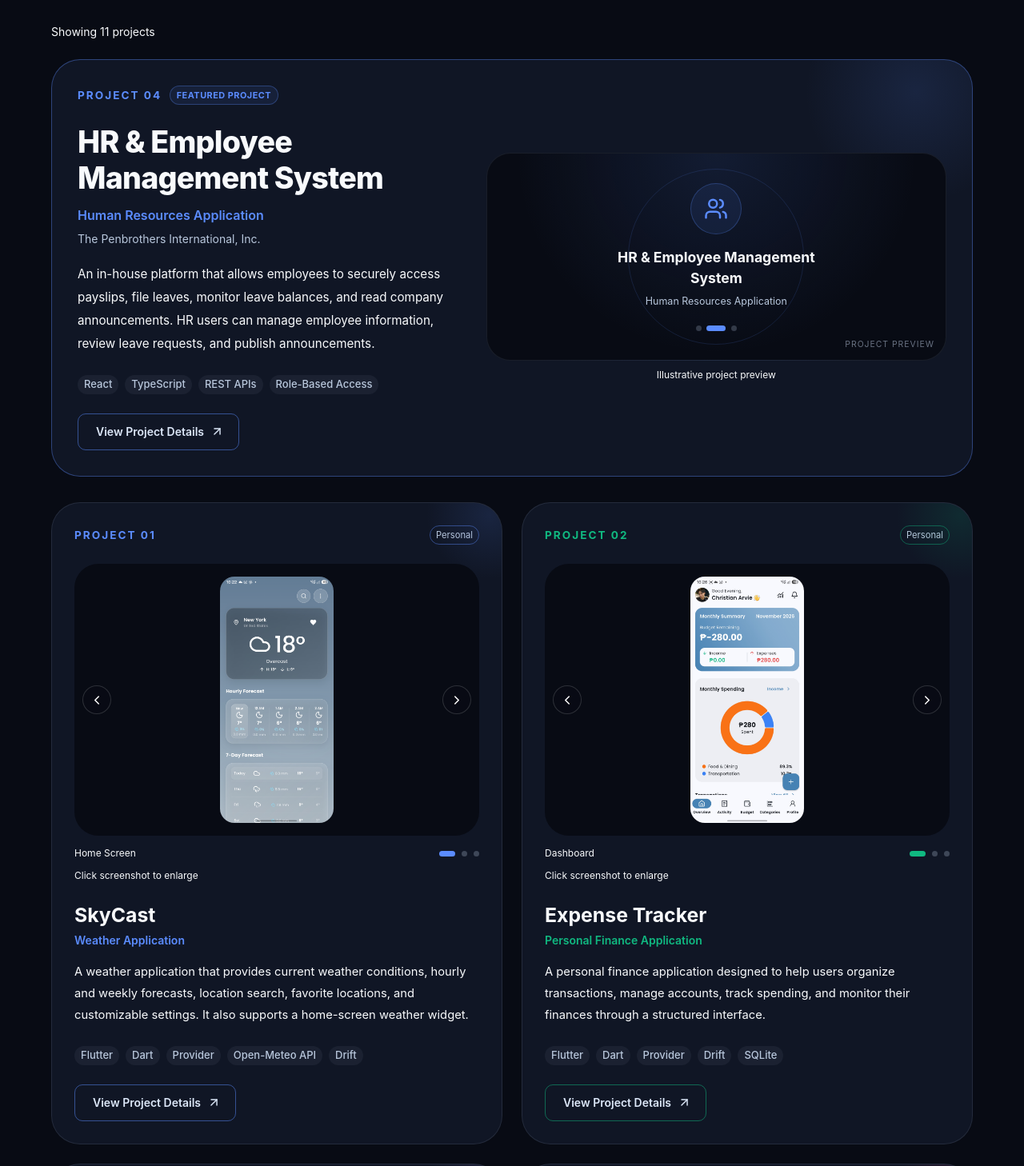
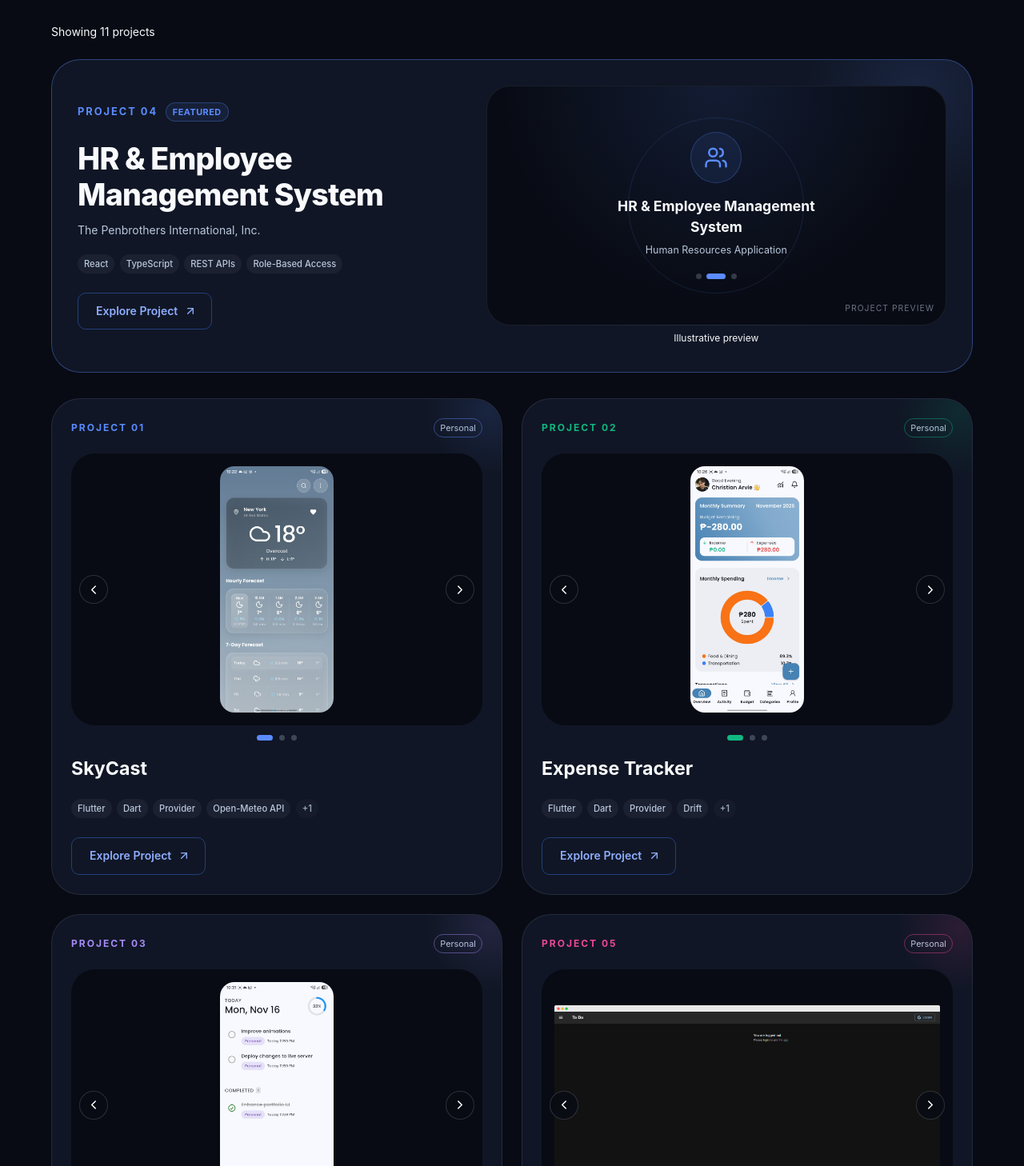
Before and after one commit to arvieguadiz/arvie-portfolio, a React (Vite) app: page / in a window 1280 px wide. Shown: the part 3252-4710 px from the top of the page at 80% size. Built offline with nearby package versions, Linux system fonts and the light colour scheme.

Commit message:
Reworked Projects cards UI

```diff
--- a/src/sections/components/FeaturedProjectCard.tsx
+++ b/src/sections/components/FeaturedProjectCard.tsx
@@ -18,6 +18,9 @@ function FeaturedProjectCard({ project }: Props) {
 
   const screenshots = project.screenshots ?? [];
   const details = projectDetails[project.name];
+  const displayedTechnologies = project.technologies.slice(0, 4);
+  const remainingTechnologies =
+    project.technologies.length - displayedTechnologies.length;
 
   const openScreenshotFromDetails = (screenshotIndex: number) => {
     setActiveScreenshot(screenshotIndex);
@@ -37,7 +40,7 @@ function FeaturedProjectCard({ project }: Props) {
           position: "relative",
           display: "grid",
           gridTemplateColumns: { xs: "1fr", md: "0.9fr 1.1fr" },
-          gap: { xs: 4, md: 5 },
+          gap: { xs: 3, md: 5 },
           alignItems: "center",
           p: { xs: 2.5, md: 4 },
           border: "1px solid",
@@ -79,7 +82,7 @@ function FeaturedProjectCard({ project }: Props) {
             <Typography
               sx={{
                 color: project.accent,
-                fontSize: "0.85rem",
+                fontSize: "0.8rem",
                 fontWeight: 700,
                 letterSpacing: 2,
               }}
@@ -88,7 +91,7 @@ function FeaturedProjectCard({ project }: Props) {
             </Typography>
 
             <Chip
-              label="FEATURED PROJECT"
+              label="FEATURED"
               size="small"
               sx={{
                 backgroundColor: `${project.accent}18`,
@@ -114,42 +117,21 @@ function FeaturedProjectCard({ project }: Props) {
             {project.name}
           </Typography>
 
-          <Typography
-            sx={{
-              color: project.accent,
-              fontWeight: 600,
-              mb: 1,
-            }}
-          >
-            {project.category}
-          </Typography>
-
           {project.organization && (
             <Typography variant="body2" sx={{ color: "#B8C7DC", mb: 2.5 }}>
               {project.organization}
             </Typography>
           )}
 
-          <Typography
-            color="text.secondary"
-            sx={{
-              fontSize: "0.95rem",
-              lineHeight: 1.9,
-              mb: 3,
-            }}
-          >
-            {project.description}
-          </Typography>
-
           <Box
             sx={{
               display: "flex",
               flexWrap: "wrap",
-              gap: 1,
-              mb: 3,
+              gap: 0.8,
+              mt: "auto",
             }}
           >
-            {project.technologies.map((technology) => (
+            {displayedTechnologies.map((technology) => (
               <Chip
                 key={technology}
                 label={technology}
@@ -159,27 +141,40 @@ function FeaturedProjectCard({ project }: Props) {
                   color: "#B8C7DC",
                   fontWeight: 500,
                   borderRadius: 1.5,
+                  fontSize: "0.7rem",
                 }}
               />
             ))}
+
+            {remainingTechnologies > 0 && (
+              <Chip
+                label={`+${remainingTechnologies}`}
+                size="small"
+                sx={{
+                  backgroundColor: "rgba(148, 163, 184, 0.04)",
+                  color: "text.secondary",
+                  fontWeight: 600,
+                  fontSize: "0.7rem",
+                }}
+              />
+            )}
           </Box>
 
           <Button
             variant="outlined"
             onClick={() => setDetailsOpen(true)}
-            endIcon={<ArrowUpRight size={17} />}
+            endIcon={<ArrowUpRight size={16} />}
             sx={{
-              borderColor: `${project.accent}80`,
-              color: "#DCE7F8",
-              transition: "all 0.25s ease",
+              alignSelf: "flex-start",
+              mt: 3,
+              color: "#8EAEFF",
               "&:hover": {
-                borderColor: project.accent,
-                backgroundColor: `${project.accent}12`,
-                transform: "translateY(-2px)",
+                backgroundColor: "transparent",
+                color: "#B8C7DC",
               },
             }}
           >
-            View Project Details
+            Explore Project
           </Button>
         </Box>
 
@@ -206,9 +201,9 @@ function FeaturedProjectCard({ project }: Props) {
               <Typography
                 variant="caption"
                 color="text.secondary"
-                sx={{ display: "block", mt: 1, textAlign: "center" }}
+                sx={{ display: "block", mt: 0.8, textAlign: "center" }}
               >
-                Illustrative project preview
+                Illustrative preview
               </Typography>
             </>
           )}
--- a/src/sections/components/ProjectCard.tsx
+++ b/src/sections/components/ProjectCard.tsx
@@ -18,6 +18,9 @@ function ProjectCard({ project, index }: Props) {
 
   const screenshots = project.screenshots ?? [];
   const details = projectDetails[project.name];
+  const displayedTechnologies = project.technologies.slice(0, 4);
+  const remainingTechnologies =
+    project.technologies.length - displayedTechnologies.length;
 
   const openScreenshotFromDetails = (screenshotIndex: number) => {
     setActiveScreenshot(screenshotIndex);
@@ -37,7 +40,7 @@ function ProjectCard({ project, index }: Props) {
           position: "relative",
           display: "flex",
           flexDirection: "column",
-          p: { xs: 2.5, md: 3.5 },
+          p: { xs: 2.5, md: 3 },
           border: "1px solid",
           borderColor: "divider",
           borderRadius: 3,
@@ -64,26 +67,27 @@ function ProjectCard({ project, index }: Props) {
           }}
         />
 
+        {/* Project header */}
         <Box
           sx={{
             display: "flex",
             justifyContent: "space-between",
             alignItems: "center",
-            flexWrap: "wrap",
             gap: 1,
-            mb: 3,
+            mb: 2.5,
           }}
         >
           <Typography
             sx={{
               color: project.accent,
-              fontSize: "0.85rem",
+              fontSize: "0.75rem",
               fontWeight: 700,
               letterSpacing: 2,
             }}
           >
             PROJECT {project.number}
           </Typography>
+
           <Chip
             label={project.group}
             size="small"
@@ -91,12 +95,13 @@ function ProjectCard({ project, index }: Props) {
             sx={{
               borderColor: `${project.accent}70`,
               color: "#B8C7DC",
-              fontSize: "0.7rem",
+              fontSize: "0.68rem",
             }}
           />
         </Box>
 
-        <Box sx={{ mb: 3 }}>
+        {/* Project preview */}
+        <Box sx={{ mb: 2.5 }}>
           {screenshots.length > 0 ? (
             <ScreenshotGallery
               project={project}
@@ -111,51 +116,46 @@ function ProjectCard({ project, index }: Props) {
               <Typography
                 variant="caption"
                 color="text.secondary"
-                sx={{ display: "block", mt: 1 }}
+                sx={{ display: "block", mt: 0.8, textAlign: "center" }}
               >
-                Illustrative project preview
+                Illustrative preview
               </Typography>
             </>
           )}
         </Box>
 
+        {/* Project title */}
         <Box sx={{ mb: 2 }}>
           <Typography
             variant="h4"
             component="h3"
             sx={{
               fontWeight: 700,
-              mb: 0.8,
-              fontSize: { xs: "1.35rem", md: "1.55rem" },
+              mb: 0.7,
+              fontSize: { xs: "1.3rem", md: "1.45rem" },
+              lineHeight: 1.35,
             }}
           >
             {project.name}
           </Typography>
-          <Typography
-            variant="body2"
-            sx={{ color: project.accent, fontWeight: 600 }}
-          >
-            {project.category}
-          </Typography>
+
           {project.organization && (
-            <Typography
-              variant="caption"
-              sx={{ display: "block", color: "#B8C7DC", mt: 0.7 }}
-            >
+            <Typography variant="caption" sx={{ color: "#B8C7DC" }}>
               {project.organization}
             </Typography>
           )}
         </Box>
 
-        <Typography
-          color="text.secondary"
-          sx={{ fontSize: "0.92rem", lineHeight: 1.85, mb: 3 }}
+        {/* Technologies */}
+        <Box
+          sx={{
+            display: "flex",
+            flexWrap: "wrap",
+            gap: 0.8,
+            mt: "auto",
+          }}
         >
-          {project.description}
-        </Typography>
-
-        <Box sx={{ display: "flex", flexWrap: "wrap", gap: 1, mt: "auto" }}>
-          {project.technologies.map((technology) => (
+          {displayedTechnologies.map((technology) => (
             <Chip
               key={technology}
               label={technology}
@@ -165,27 +165,41 @@ function ProjectCard({ project, index }: Props) {
                 color: "#B8C7DC",
                 fontWeight: 500,
                 borderRadius: 1.5,
+                fontSize: "0.7rem",
               }}
             />
           ))}
+
+          {remainingTechnologies > 0 && (
+            <Chip
+              label={`+${remainingTechnologies}`}
+              size="small"
+              sx={{
+                backgroundColor: "rgba(148, 163, 184, 0.04)",
+                color: "text.secondary",
+                fontWeight: 600,
+                fontSize: "0.7rem",
+              }}
+            />
+          )}
         </Box>
 
+        {/* Details action */}
         <Button
           variant="outlined"
           onClick={() => setDetailsOpen(true)}
-          endIcon={<ArrowUpRight size={17} />}
+          endIcon={<ArrowUpRight size={16} />}
           sx={{
             alignSelf: "flex-start",
             mt: 3,
-            borderColor: `${project.accent}80`,
-            color: "#DCE7F8",
+            color: "#8EAEFF",
             "&:hover": {
-              borderColor: project.accent,
-              backgroundColor: `${project.accent}12`,
+              backgroundColor: "transparent",
+              color: "#B8C7DC",
             },
           }}
         >
-          View Project Details
+          Explore Project
         </Button>
       </Box>
 
--- a/src/sections/components/ProjectVisual.tsx
+++ b/src/sections/components/ProjectVisual.tsx
@@ -32,7 +32,7 @@ function ProjectVisual({ project }: Props) {
   return (
     <Box
       sx={{
-        height: { xs: 230, sm: 260 },
+        height: { xs: 250, sm: 300 },
         borderRadius: 2.5,
         background:
           "radial-gradient(circle at 50% 0%, rgba(91,140,255,0.13), transparent 65%), #080B14",
--- a/src/sections/components/ScreenshotGallery.tsx
+++ b/src/sections/components/ScreenshotGallery.tsx
@@ -94,15 +94,10 @@ function ScreenshotGallery({
 
       <Box
         sx={{
-          display: "flex",
-          justifyContent: "space-between",
-          alignItems: "center",
+          justifyItems: "center",
           mt: 1.5,
         }}
       >
-        <Typography variant="caption" color="text.secondary">
-          {activeScreenshot.label}
-        </Typography>
         <Box sx={{ display: "flex", alignItems: "center", gap: 1 }}>
           {screenshots.map((screenshot, index) => (
             <Box
@@ -129,13 +124,6 @@ function ScreenshotGallery({
           ))}
         </Box>
       </Box>
-      <Typography
-        variant="caption"
-        color="text.secondary"
-        sx={{ display: "block", mt: 1 }}
-      >
-        Click screenshot to enlarge
-      </Typography>
     </>
   );
 }
```
